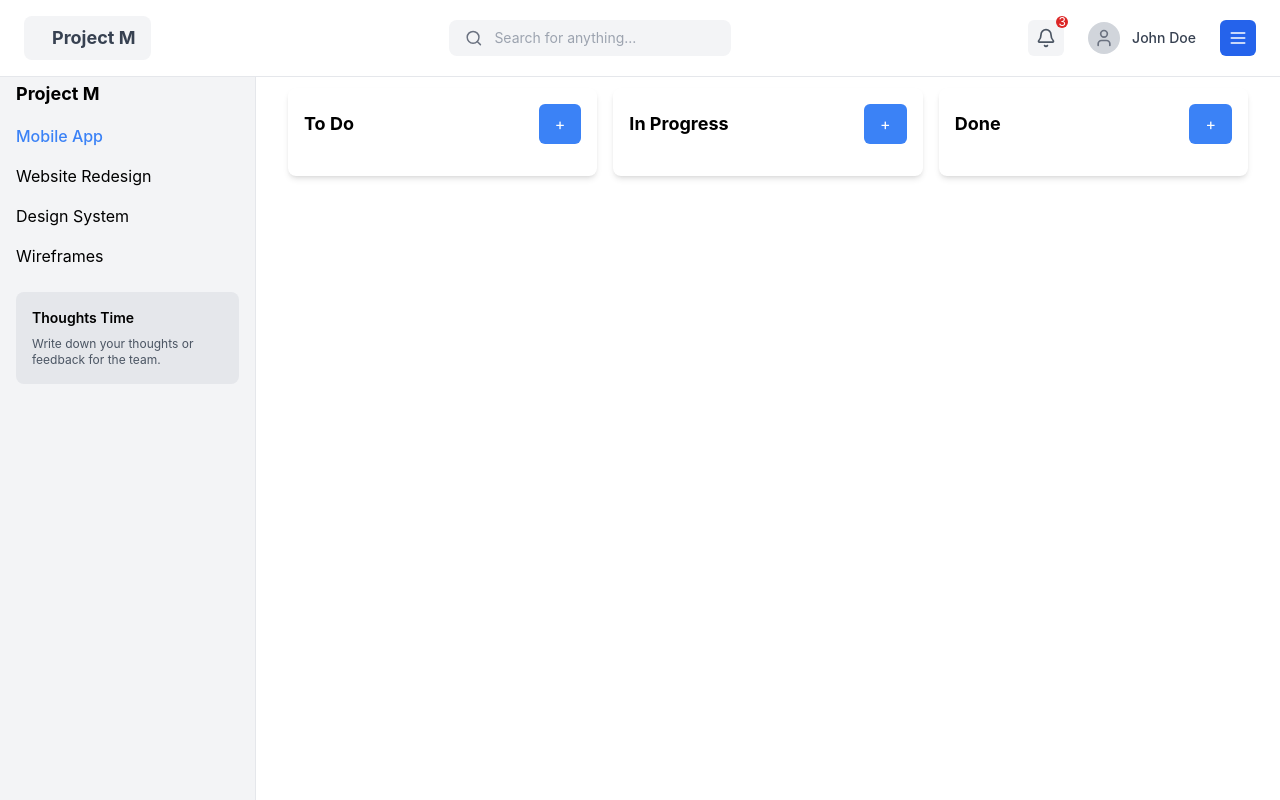
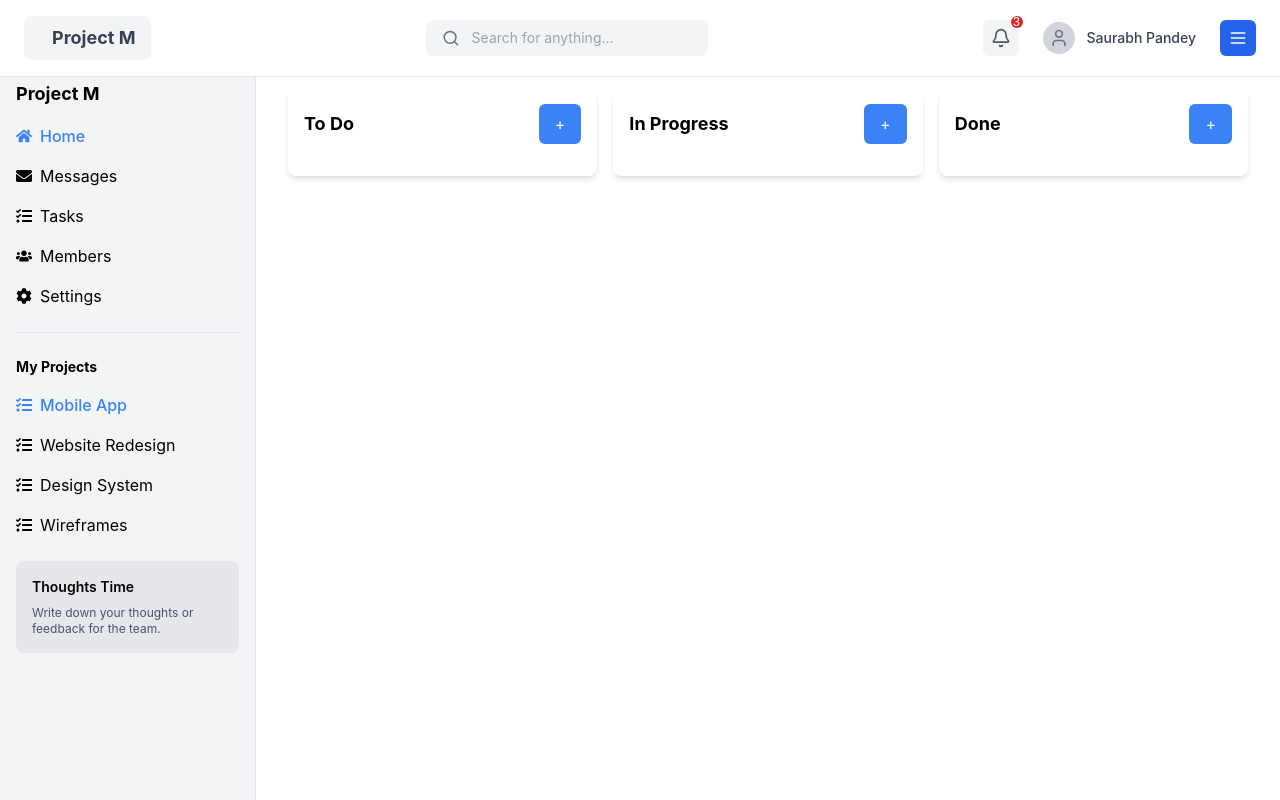
Before and after one commit to saurabh-1907/CreativUpaay, a React (Create React App) app: page / in a window 1280 px wide. Built offline with nearby package versions, Linux system fonts and the light colour scheme.

Commit message:
made changes in sidebar

```diff
--- a/package.json
+++ b/package.json
@@ -12,6 +12,7 @@
     "lucide-react": "^0.469.0",
     "react": "^19.0.0",
     "react-dom": "^19.0.0",
+    "react-icons": "^5.4.0",
     "react-redux": "^9.2.0",
     "react-scripts": "^5.0.1"
   },
--- a/src/components/Header.js
+++ b/src/components/Header.js
@@ -36,7 +36,7 @@ const Header = () => {
             <div className="h-8 w-8 bg-gray-300 rounded-full flex items-center justify-center">
               <User className="h-5 w-5 text-gray-500" />
             </div>
-            <span className="text-sm text-gray-700 font-medium">John Doe</span>
+            <span className="text-sm text-gray-700 font-medium">Saurabh Pandey</span>
           </div>
           <button className="bg-blue-600 text-white p-2 rounded-md hover:bg-blue-700">
             <Menu className="h-5 w-5" />
--- a/src/components/Sidebar.js
+++ b/src/components/Sidebar.js
@@ -1,15 +1,59 @@
 import React from 'react';
+import { FaHome, FaEnvelope, FaTasks, FaUsers, FaCog } from 'react-icons/fa'; // Import icons
 
 const Sidebar = () => {
   return (
     <aside className="fixed top-16 left-0 h-[calc(100vh-64px)] w-64 bg-gray-100 border-r p-4">
       <h2 className="text-lg font-bold mb-4">Project M</h2>
+
+      {/* Navigation */}
       <ul className="space-y-4">
-        <li className="text-blue-500 font-medium">Mobile App</li>
-        <li>Website Redesign</li>
-        <li>Design System</li>
-        <li>Wireframes</li>
+        <li className="flex items-center space-x-2 text-blue-500 font-medium">
+          <FaHome />
+          <span>Home</span>
+        </li>
+        <li className="flex items-center space-x-2">
+          <FaEnvelope />
+          <span>Messages</span>
+        </li>
+        <li className="flex items-center space-x-2">
+          <FaTasks />
+          <span>Tasks</span>
+        </li>
+        <li className="flex items-center space-x-2">
+          <FaUsers />
+          <span>Members</span>
+        </li>
+        <li className="flex items-center space-x-2">
+          <FaCog />
+          <span>Settings</span>
+        </li>
       </ul>
+
+      <hr className="my-6" />
+
+      {/* Projects */}
+      <h3 className="text-sm font-bold mb-4">My Projects</h3>
+      <ul className="space-y-4">
+        <li className="flex items-center space-x-2 text-blue-500 font-medium">
+          <FaTasks />
+          <span>Mobile App</span>
+        </li>
+        <li className="flex items-center space-x-2">
+          <FaTasks />
+          <span>Website Redesign</span>
+        </li>
+        <li className="flex items-center space-x-2">
+          <FaTasks />
+          <span>Design System</span>
+        </li>
+        <li className="flex items-center space-x-2">
+          <FaTasks />
+          <span>Wireframes</span>
+        </li>
+      </ul>
+
+      {/* Thoughts Time */}
       <div className="mt-6 bg-gray-200 p-4 rounded-lg">
         <h3 className="text-sm font-semibold">Thoughts Time</h3>
         <p className="text-xs text-gray-600 mt-2">
```
Also changed, not shown: 1 other file (tests, documents, lock files or other folders).
